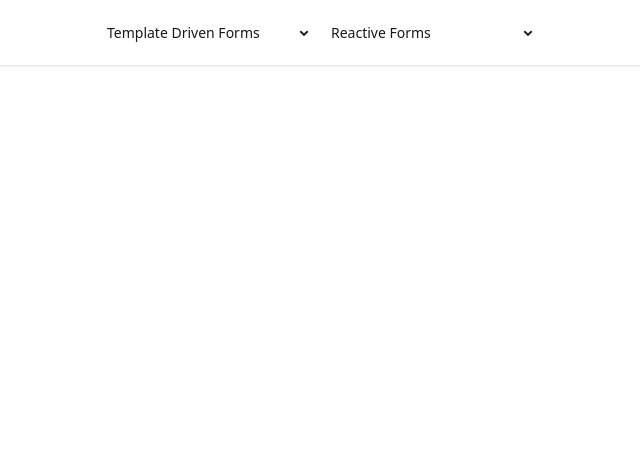
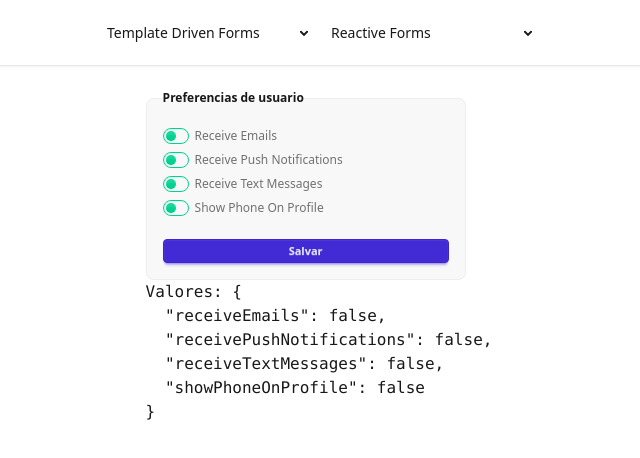
Before and after one commit to farleybsd/FormulariosAngular, an Angular app in the folder Template Driven Forms/curso-formularios-com-angular/: page /reactive-forms/form-record in a window 1280 px wide. Before the commit this address led to /. Shown: the top 458 px of the page, without its empty margins (321-961 px from the left). Built offline with nearby package versions, Linux system fonts and the light colour scheme; data requests are answered from the project's data file.

Commit message:
criando Pipe para tornar legível as labels

```diff
--- a/Template Driven Forms/curso-formularios-com-angular/db.json
+++ b/Template Driven Forms/curso-formularios-com-angular/db.json
@@ -1,26 +1,33 @@
 {
-  "nicknames" : [
+  "user-preferences": {
+    "receiveEmails": false,
+    "receivePushNotifications": false,
+    "receiveTextMessages": false,
+    "showPhoneOnProfile": false
+  },
+  "nicknames": [
     {
-      "id": 1,
+      "id": "1",
       "nickname": "farley"
     }
   ],
-  "names" : [
+  "names": [
     {
-      "id": 1,
+      "id": "1",
       "name": "Farley Rufino"
     },
     {
-      "id": 2,
+      "id": "2",
       "name": "Ricardo Nunes"
     },
     {
-      "id": 3,
+      "id": "3",
       "name": "Joao Silva"
     },
     {
-      "id": 4,
+      "id": "4",
       "name": "Gabriela Santos"
     }
-  ]
+  ],
+  "$schema": "./node_modules/json-server/schema.json"
 }
--- /dev/null
+++ b/Template Driven Forms/curso-formularios-com-angular/src/app/features/reactive-forms/7.form-record/form-record.component.html
@@ -0,0 +1,15 @@
+<form [formGroup]="form" (ngSubmit)="savePreferences()">
+  <fieldset class="fieldset bg-base-200 border-base-300 rounded-box w-xs border p-4">
+    <legend class="fieldset-legend">Preferencias de usuario</legend>
+    @for ( key of preferencesKey() ; track key) {
+    <label class="label">
+      <input type="checkbox" checked="checked" class="toggle toggle-xs" [formControlName]="key"/>
+      {{key | humanizePropKey}}
+    </label>
+    }
+    <button class="btn btn-primary btn-xs mt-4" [disabled]="isSaving()">
+      {{ isSaving() ? 'Salvando...' : 'Salvar' }}
+    </button>
+  </fieldset>
+  <pre>Valores: {{form.value | json}}</pre>
+</form>
--- /dev/null
+++ b/Template Driven Forms/curso-formularios-com-angular/src/app/features/reactive-forms/7.form-record/form-record.component.ts
@@ -0,0 +1,47 @@
+import { ChangeDetectionStrategy, Component, inject, OnInit, signal } from '@angular/core';
+import { UserPreferencesService } from './service/user-preferences.service';
+import { FormControl, FormRecord, ReactiveFormsModule } from '@angular/forms';
+import { JsonPipe } from '@angular/common';
+import { HumanizePropKeyPipe } from './pipes/humanize-prop-key.pipe';
+
+@Component({
+  selector: 'app-form-record',
+  imports: [ReactiveFormsModule, JsonPipe, HumanizePropKeyPipe],
+  templateUrl: './form-record.component.html',
+  styleUrl: './form-record.component.css',
+  changeDetection: ChangeDetectionStrategy.OnPush,
+})
+export class FormRecordComponent implements OnInit {
+  private userPreferencesService = inject(UserPreferencesService);
+
+  protected form = new FormRecord<FormControl<boolean>>({});
+
+  preferencesKey = signal<string[]>([]);
+
+  isSaving = signal(false);
+
+  ngOnInit(): void {
+    this.getPreferences().subscribe((preferences) => {
+      this.preferencesKey.set(Object.keys(preferences));
+      for (const preferencekey in preferences) {
+        const preferenceValue = preferences[preferencekey];
+        this.form.addControl(
+          preferencekey,
+          new FormControl<boolean>(preferenceValue, {
+            nonNullable: true,
+          }),
+        );
+      }
+    });
+  }
+
+  private getPreferences() {
+    return this.userPreferencesService.getPreferences();
+  }
+  protected savePreferences() {
+    this.isSaving.set(true);
+    this.userPreferencesService.updatePreferences(this.form.getRawValue()).subscribe(() => {
+    this.isSaving.set(false);
+    });
+  }
+}
--- /dev/null
+++ b/Template Driven Forms/curso-formularios-com-angular/src/app/features/reactive-forms/7.form-record/pipes/humanize-prop-key.pipe.ts
@@ -0,0 +1,10 @@
+import { Pipe, PipeTransform } from '@angular/core';
+
+@Pipe({
+  name: 'humanizePropKey',
+})
+export class HumanizePropKeyPipe implements PipeTransform {
+  transform(value: string): string {
+    return value.replace(/([A-Z])/g, ' $1').replace(/^./, (str) => str.toUpperCase());
+  }
+}
--- /dev/null
+++ b/Template Driven Forms/curso-formularios-com-angular/src/app/features/reactive-forms/7.form-record/service/user-preferences.service.ts
@@ -0,0 +1,22 @@
+import { Injectable, inject } from '@angular/core';
+import { HttpClient } from '@angular/common/http';
+
+type tUserPreferences = Record<string, boolean>;
+
+@Injectable({
+  providedIn: 'root',
+})
+export class UserPreferencesService {
+  private httpClient = inject(HttpClient);
+
+  getPreferences() {
+    return this.httpClient.get<tUserPreferences>('http://localhost:3000/user-preferences');
+  }
+
+  updatePreferences(preferencesPayload: tUserPreferences) {
+    return this.httpClient.put<tUserPreferences>(
+      'http://localhost:3000/user-preferences',
+      preferencesPayload,
+    );
+  }
+}
```
Also changed, not shown: Template Driven Forms/curso-formularios-com-angular/src/app/features/reactive-forms/routes.ts (+12 -6 lines), Template Driven Forms/curso-formularios-com-angular/src/app/features/reactive-forms/7.form-record/form-record.component.css (added).
